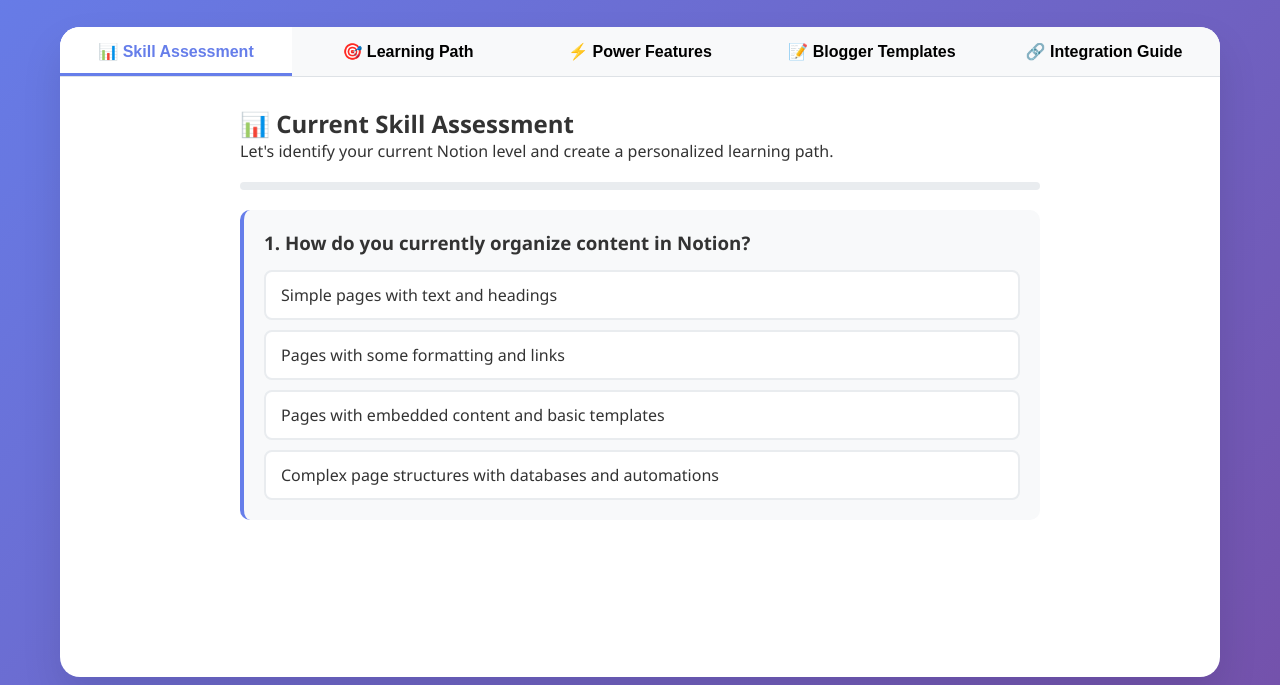
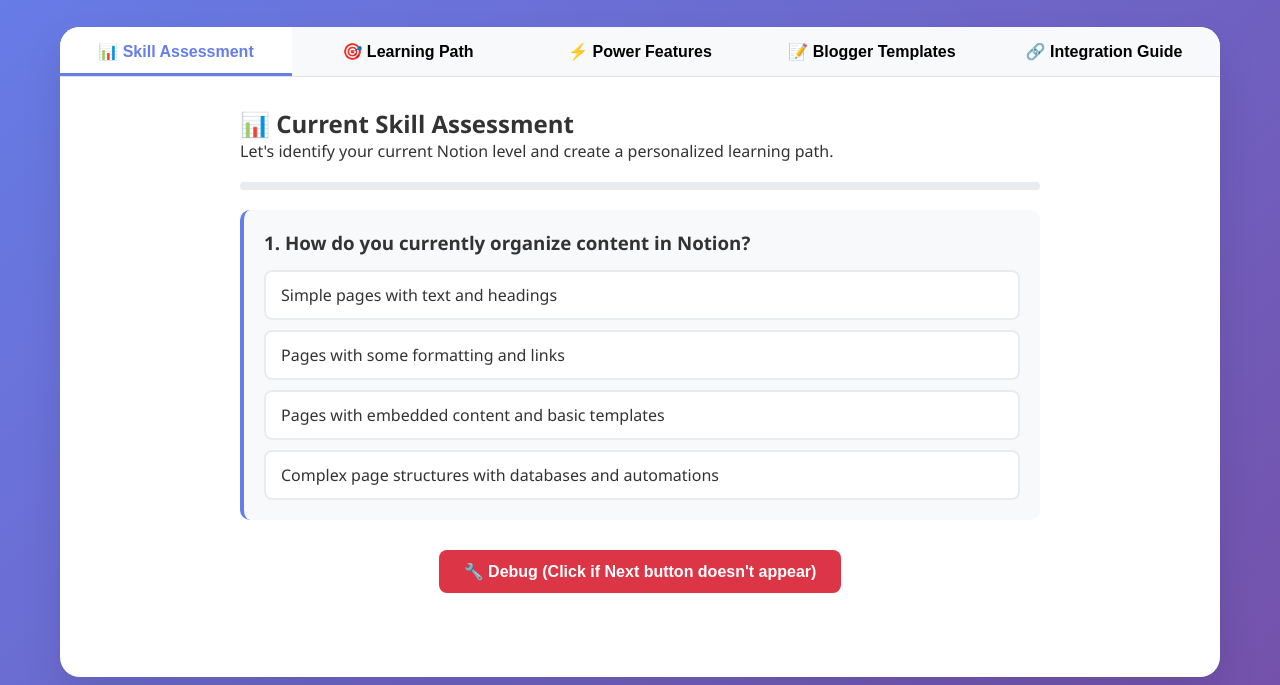
Before and after one commit to Wesley310-Cyber/notion-mastery-system, a plain HTML site: page index.html in a window 1280 px wide. Shown: the part 115-800 px from the top of the page. Drawn offline with Linux system fonts and the light colour scheme.

Commit message:
Add debugging for assessment buttons

```diff
--- a/index.html
+++ b/index.html
@@ -505,6 +505,7 @@
                         <div style="text-align: center; margin-top: 20px;">
                             <button class="btn" id="nextQuestion" onclick="nextQuestion()" style="display: none;">Next Question</button>
                             <button class="btn" id="calculateResults" onclick="calculateResults()" style="display: none;">Calculate My Notion Level</button>
+                            <button class="btn" id="debugButton" onclick="debugAssessment()" style="background: #dc3545;">🔧 Debug (Click if Next button doesn't appear)</button>
                         </div>
                     </div>
                 </div>
@@ -799,6 +800,22 @@
             document.getElementById(tabId).classList.add('active');
         }
 
+        // Debug function to troubleshoot
+        function debugAssessment() {
+            console.log('Current question:', currentQuestion);
+            console.log('Assessment answers:', assessmentAnswers);
+            console.log('Total questions:', totalQuestions);
+
+            // Force show the next button for testing
+            if (currentQuestion < totalQuestions - 1) {
+                document.getElementById('nextQuestion').style.display = 'inline-block';
+                alert('Debug: Forced Next Question button to appear. Current question: ' + (currentQuestion + 1));
+            } else {
+                document.getElementById('calculateResults').style.display = 'inline-block';
+                alert('Debug: Forced Calculate Results button to appear. Ready for final calculation.');
+            }
+        }
+
         // Assessment functionality - Initialize after DOM loads
         function initializeAssessment() {
             document.querySelectorAll('.option').forEach(option => {
@@ -806,6 +823,8 @@
                     const questionDiv = this.closest('.question');
                     const questionIndex = parseInt(questionDiv.dataset.question);
 
+                    console.log('Clicked question:', questionIndex, 'Value:', this.dataset.value);
+
                     // Remove selected class from all options in this question
                     questionDiv.querySelectorAll('.option').forEach(opt => opt.classList.remove('selected'));
 
@@ -815,11 +834,18 @@
                     // Store the answer
                     assessmentAnswers[questionIndex] = parseInt(this.dataset.value);
 
+                    console.log('Stored answer:', assessmentAnswers[questionIndex]);
+                    console.log('Current question vs total:', currentQuestion, totalQuestions);
+
                     // Show next button
                     if (currentQuestion < totalQuestions - 1) {
+                        console.log('Showing next question button');
                         document.getElementById('nextQuestion').style.display = 'inline-block';
+                        document.getElementById('debugButton').style.display = 'none';
                     } else {
+                        console.log('Showing calculate results button');
                         document.getElementById('calculateResults').style.display = 'inline-block';
+                        document.getElementById('debugButton').style.display = 'none';
                     }
                 });
             });
```
